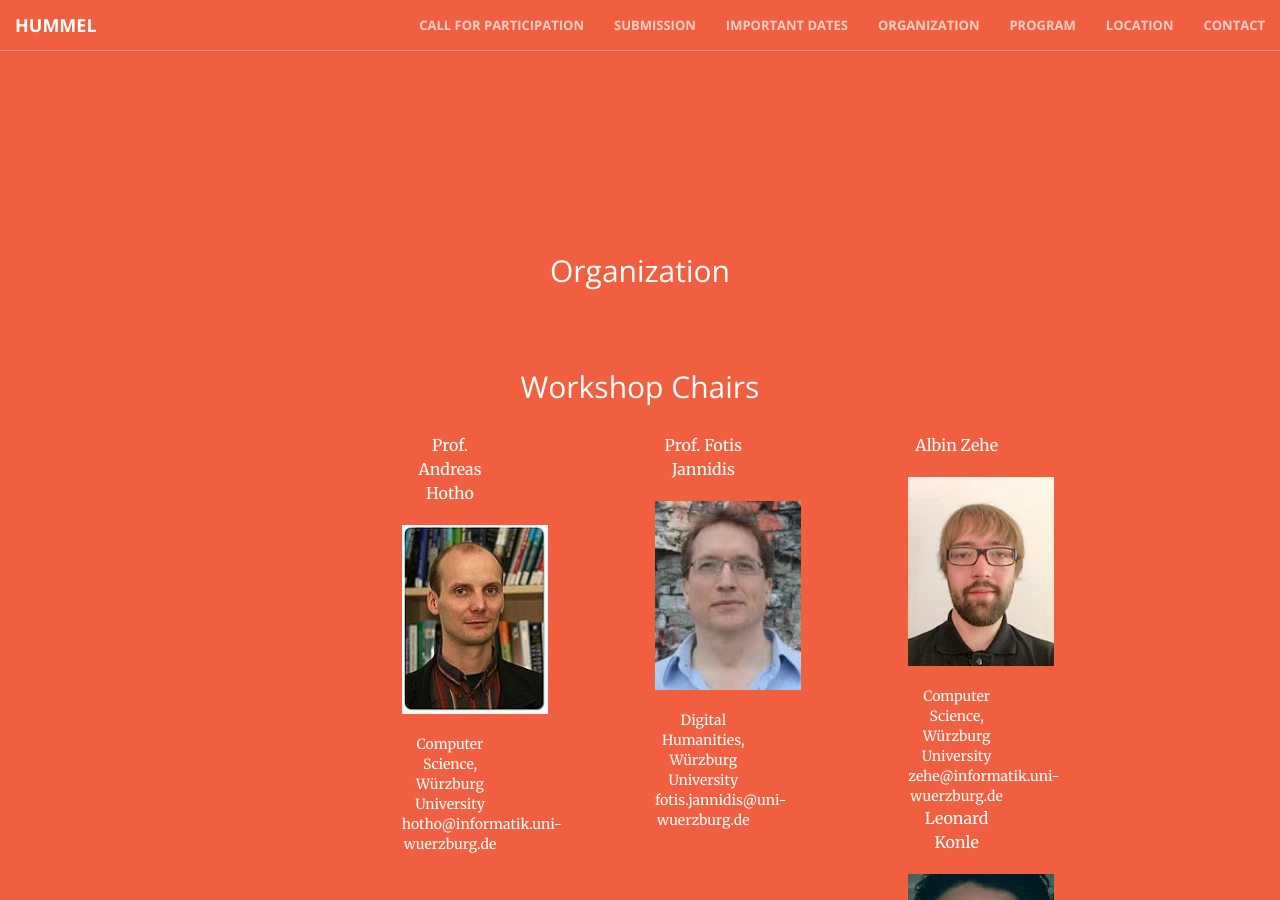
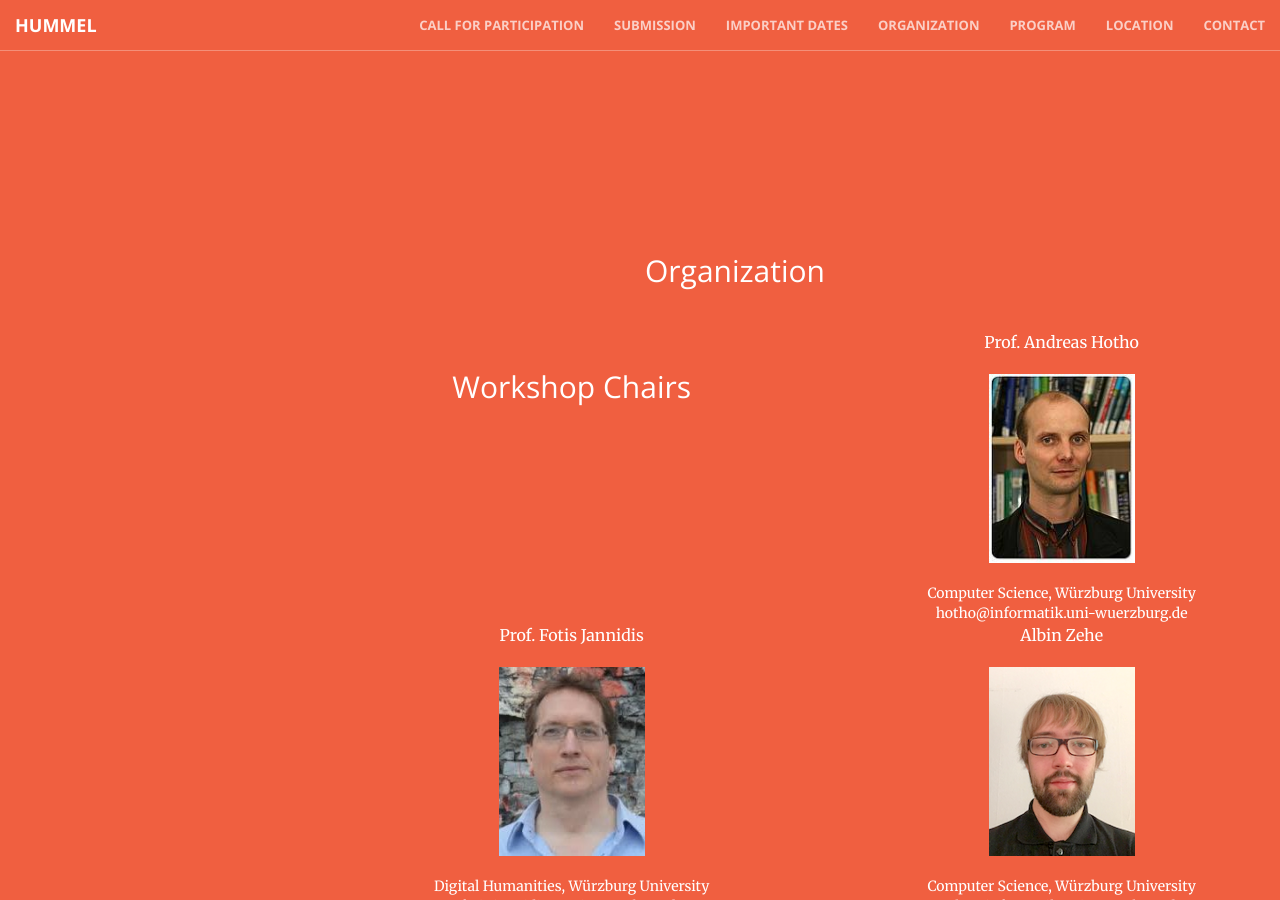
Before and after one commit to cophi-wue/ecml19.hummel.github.io, a Jekyll site: the page built from index.html, in a window 1280 px wide and 900 px high, scrolled down 2762 px. Built offline with Jekyll 4.4.1, drawn with Linux system fonts in a browser that asks for light colours.

Commit message:
Update orga.html

```diff
--- a/_includes/orga.html
+++ b/_includes/orga.html
@@ -1,37 +1,37 @@
 <section class="bg-primary" id="orga">
   <aside>
     <div class="container">
-            <div class="col-lg-8 col-lg-offset-2 text-center">
+            <div class="col-lg-20 col-lg-offset-2 text-center">
                 <h2 class="section-heading">Organization</h2>
 		<hr/>
 		<div class="row">
-		<div class="col-lg-8 col-lg-offset-2 text-center">
+		<div class="col-lg-4 col-lg-offset-2 text-center">
                     <br/>
 		    <h2>Workshop Chairs</h2>
 	            <br/>
 		</div>
-                <div class="col-lg-2 col-lg-offset-2 text-center">
+                <div class="col-lg-4 col-lg-offset-2 text-center">
 					<p>Prof. Andreas Hotho</p>
                     <img src="img/hotho.jpg" alt="" height="189" width="146">
 					<br><br>
 					Computer Science, Würzburg University<br>
                     hotho@informatik.uni-wuerzburg.de<br>
                 </div>
-                <div class="col-lg-2 col-lg-offset-2 text-center">
+                <div class="col-lg-4 col-lg-offset-2 text-center">
 					<p>Prof. Fotis Jannidis</p>
                     <img src="img/jannidis.jpeg" alt="" height="189" width="146">
 					<br><br>
 					Digital Humanities, Würzburg University<br>
                     fotis.jannidis@uni-wuerzburg.de<br>
                 </div>
-                <div class="col-lg-2 col-lg-offset-2 text-center">
+                <div class="col-lg-4 col-lg-offset-2 text-center">
 					<p>Albin Zehe</p>
                     <img src="img/zehe.png" alt="" height="189" width="146">
 					<br><br>
 					Computer Science, Würzburg University<br>
                     zehe@informatik.uni-wuerzburg.de<br>
                 </div>
-                <div class="col-lg-2 col-lg-offset-2 text-center">
+                <div class="col-lg-4 col-lg-offset-2 text-center">
 					<p>Leonard Konle</p>
                     <img src="img/konle.jpeg" alt="" height="189" width="146">
 					<br><br>
```
